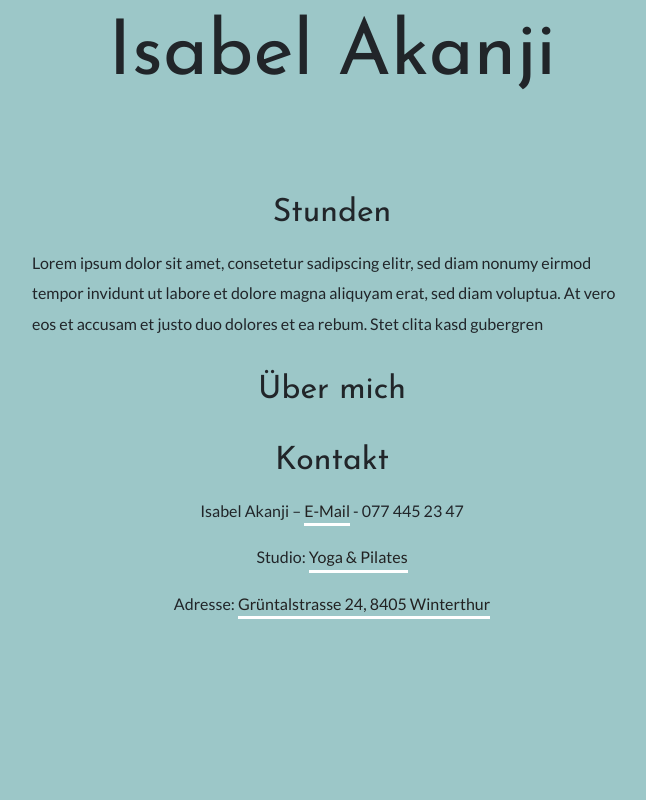
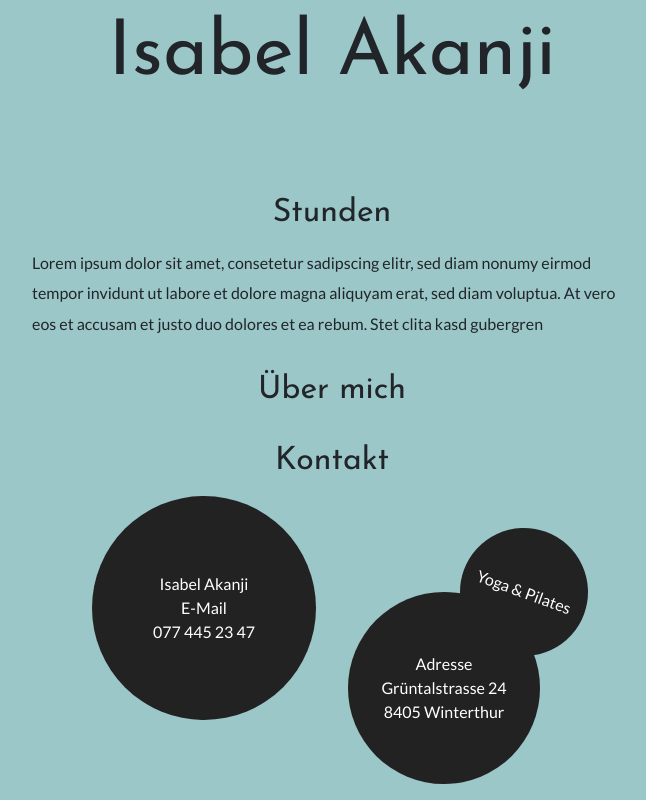
Before and after one commit to fschwander/isabelakanji, a React (Create React App) app: page / in a window 1280 px wide. Shown: the part 567-1367 px from the top of the page, without its empty margins (308-954 px from the left). Before the commit the page ends 1282 px from the top, so only its background shows below. Built offline with nearby package versions, Linux system fonts and the light colour scheme.

Commit message:
added bubbles as container for Contact information

```diff
--- a/src/components/Contact.js
+++ b/src/components/Contact.js
@@ -1,3 +1,4 @@
+import './Contact.scss'
 import React from 'react';
 
 export default function Contact() {
@@ -5,15 +6,31 @@ export default function Contact() {
   let studioLink = <a href='https://www.yoga-pilates-winterthur.ch/'>Yoga & Pilates</a>
 
   let googleStudioLocation = 'https://www.google.com/maps/place/yoga-pilates/@47.4855158,8.7655516,17z/data=!3m1!4b1!4m5!3m4!1s0x479a99de5e600857:0x8cc78893708f4992!8m2!3d47.4855158!4d8.7677403';
-  let locationLink = <a target='_blank' rel='noopener noreferrer' href={googleStudioLocation}>Grüntalstrasse 24, 8405 Winterthur</a>
+  let locationLink = <a target='_blank' rel='noopener noreferrer' href={googleStudioLocation}>Grüntalstrasse 24</a>
 
 
   return (
-    <div>
+    <div className='Contact'>
       <h2>Kontakt</h2>
-      <p className='text-center'>Isabel Akanji – {emailLink} - 077 445 23 47</p>
-      <p className='text-center'>Studio: {studioLink}</p>
-      <p className='text-center'>Adresse: {locationLink}</p>
+
+      <div className='bubbleContainer'>
+        <div className='personBubble bubble'>
+          <span>Isabel Akanji</span>
+          <span>{emailLink}</span>
+          <span>077 445 23 47</span>
+        </div>
+        <div className='studioContainer'>
+          <div className='studioBubble bubble'>
+            <span>{studioLink}</span>
+          </div>
+          <div className='addressBubble bubble'>
+            <span>Adresse</span>
+            <span>{locationLink}</span>
+            <span>8405 Winterthur</span>
+          </div>
+
+        </div>
+      </div>
     </div>
   )
 }
--- /dev/null
+++ b/src/components/Contact.scss
@@ -0,0 +1,75 @@
+@import '../variables';
+
+.Contact {
+  a {
+    color: $clr_white;
+    border-bottom: unset;
+  }
+
+  .bubbleContainer {
+    .bubble {
+      display: flex;
+      flex-direction: column;
+      align-items: center;
+      justify-content: center;
+
+      border-radius: 50%;
+      background-color: $clr_black;
+      color: $clr_white;
+    }
+
+    .personBubble {
+      transform: translate(-2em, 2em) rotate(-8deg);
+      width: 14em;
+      height: 14em;
+    }
+
+    .studioContainer {
+      transform: translateY(-3em);
+
+      .addressBubble {
+        width: 12em;
+        height: 12em;
+      }
+
+      .studioBubble {
+        transform: translate(7em, 5em) rotate(20deg);
+        width: 8em;
+        height: 8em;
+      }
+    }
+  }
+
+  @media screen and (min-width: 370px) and (max-width: 599px) {
+    .bubbleContainer {
+      display: flex;
+      flex-direction: row;
+
+      .personBubble {
+        transform: translateX(-5em) rotate(-10deg);
+      }
+
+      .studioContainer {
+        position: absolute;
+        transform: translate(3em, 3em);
+      }
+    }
+  }
+  @media screen and (min-width: 600px) {
+    .bubbleContainer {
+
+      .personBubble {
+        transform: translateX(-10vw);
+      }
+
+      .studioContainer {
+        position: absolute;
+        transform: translate(10vw, -16em);
+
+        .studioBubble {
+          transform: translate(7em, 4em) rotate(20deg);
+        }
+      }
+    }
+  }
+}
```
